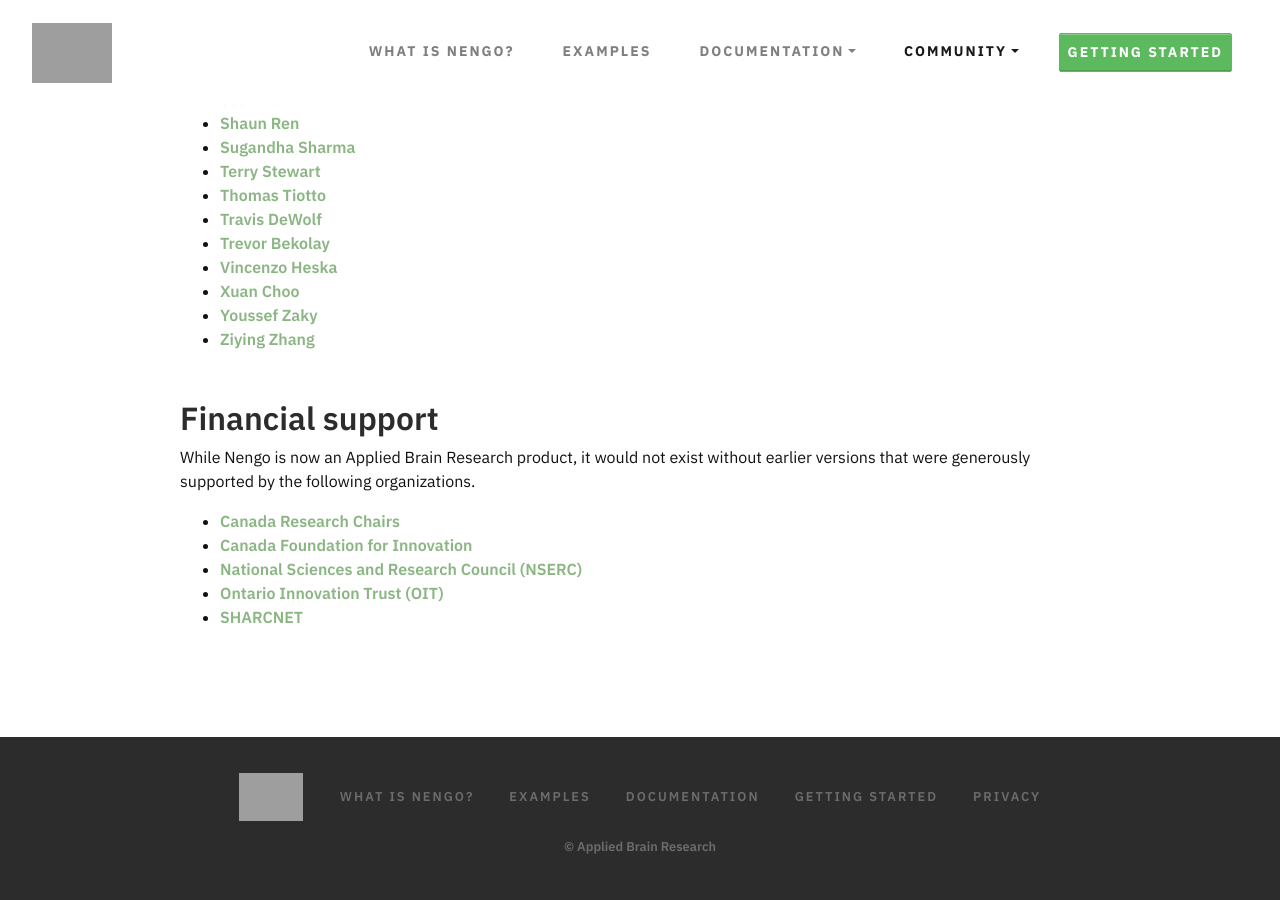
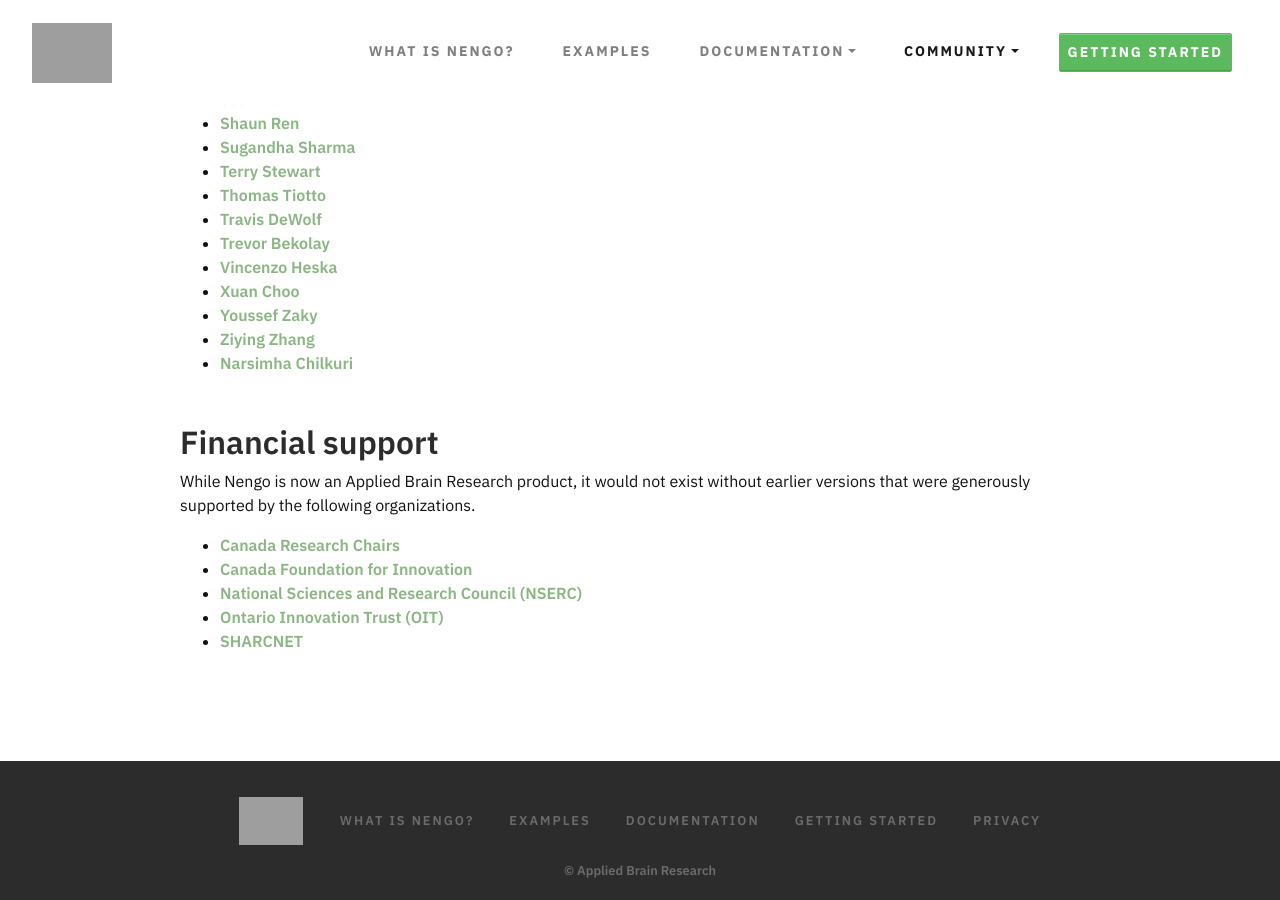
Before and after one commit to nengo/nengo.github.io, a Jekyll site: the page built from people.md, in a window 1280 px wide and 900 px high, scrolled down 1421 px. Built offline with Jekyll 4.4.1, drawn with Linux system fonts in a browser that asks for light colours; nearby versions of some CDN libraries; before the commit the page ends 2297 px from its top, so only the background shows below that; grey boxes are pictures that could not be loaded.

Commit message:
Update people.md

```diff
--- a/people.md
+++ b/people.md
@@ -70,6 +70,7 @@
 - [Xuan Choo](mailto:xchoo.mainframe@gmail.com)
 - [Youssef Zaky](mailto:youssefzaky@gmail.com)
 - [Ziying Zhang](mailto:zy8zhang@uwaterloo.ca)
+- [Narsimha Chilkuri](mailto:narasimha.chilkuri@gmail.com)
 
 ## Financial support
 
```
